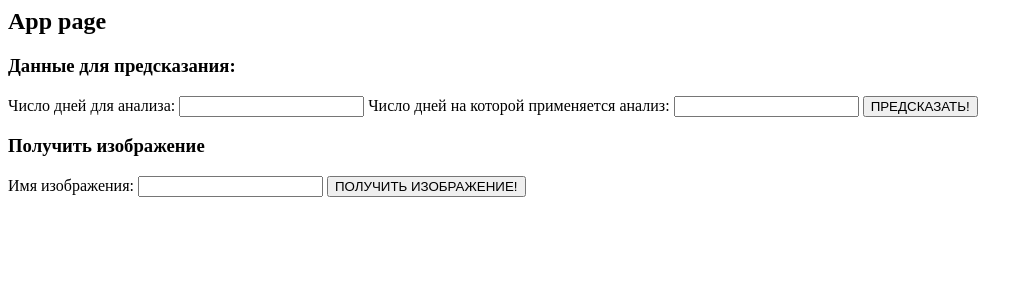
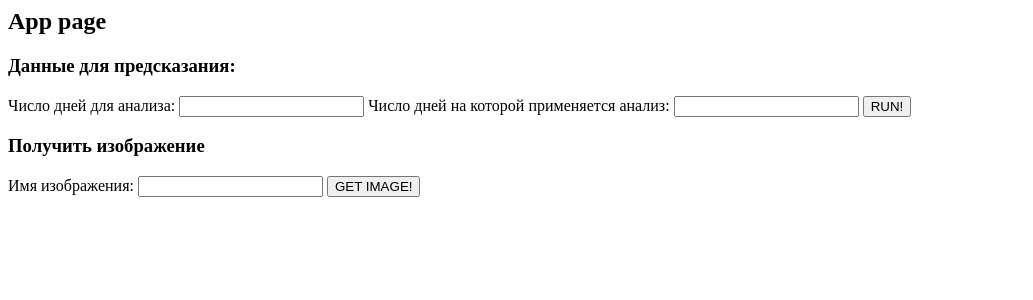
Before and after one commit to kostygordeev/djangoProject, a PHP site: page / in a window 1280 px wide. Shown: the top 300 px of the page, without its empty margins (0-1033 px from the left). Run offline with PHP 8.4, Linux system fonts and the light colour scheme.

Commit message:
PR14 Complet

```diff
--- a/http-client/src/index.php
+++ b/http-client/src/index.php
@@ -10,7 +10,7 @@
                 $myCurl = curl_init();
                 curl_setopt_array($myCurl, array(
                     CURLOPT_URL =>
-                    "http://nginxserver/api?days_num=".$_POST['days_num']."&num_days=".$_POST['num_days']."&api_key=Lgku6FU6fOIGOG6Fu6DFuty5Du4sUdo87FGoIHJp9UO7tU6u64su65Du67fO8Y0PJHo8G6dtdfxR",
+                    "http://nginxserver/api?days_num=".$_POST['days_num']."&num_days=".$_POST['num_days'],
                     CURLOPT_RETURNTRANSFER => true,
                     CURLOPT_HEADER => false,
                 ));
@@ -19,7 +19,7 @@
 
                 $response_array = json_decode($response, true);
                 $status = $response_array['status'];
-                $message = $response_array['result_message'];
+                $message = $response_array['res'];
 
                 echo "Статус запроса: ".$status.", сообщение: ".$message;
             }
@@ -29,7 +29,7 @@
             <input type="text" name="days_num" id="days_num" required>
             <label for="num_days">Число дней на которой применяется анализ:</label>
             <input type="text" name="num_days" id="num_days" required>
-            <input type="submit" value="ПРЕДСКАЗАТЬ!">
+            <input type="submit" value="RUN!">
         </form>
         <h3>Получить изображение</h3>
         <?php
@@ -46,7 +46,7 @@
 
                 $myCurl = curl_init();
                 curl_setopt_array($myCurl, array(
-                    CURLOPT_URL => "http://nginxserver/image/".$_POST['image_name'],
+                    CURLOPT_URL => "http://nginxserver/img/".$_POST['image_name'],
                     CURLOPT_RETURNTRANSFER => true,
                     CURLOPT_HEADER => false,
                 ));
@@ -70,7 +70,7 @@
             <label for="image_name">Имя изображения:</label>
             <input type="text" name="image_name" id="image_name" required>
             <input type="hidden" name="image" id ="image" value=1/>
-            <input type="submit" value="ПОЛУЧИТЬ ИЗОБРАЖЕНИЕ!">
+            <input type="submit" value="GET IMAGE!">
         </form>
     </body>
 </html>
```
Also changed, not shown: 2 other files.
